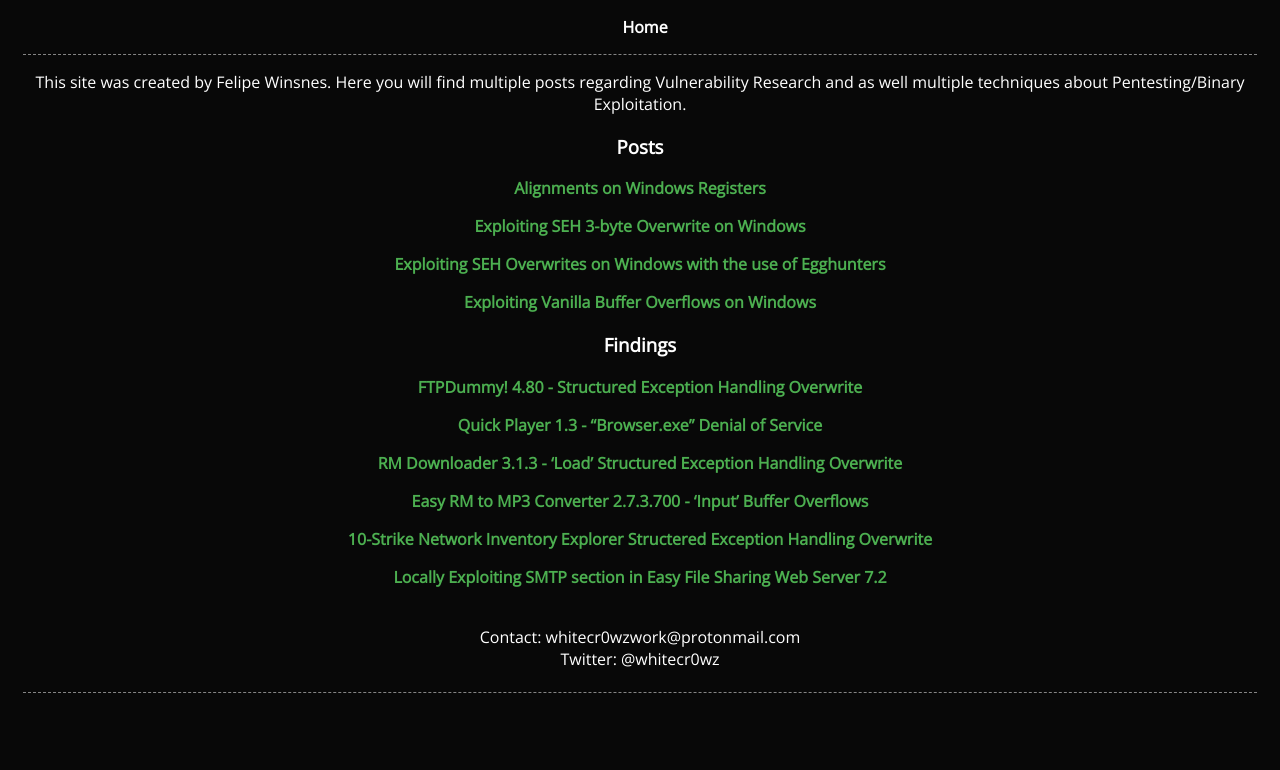
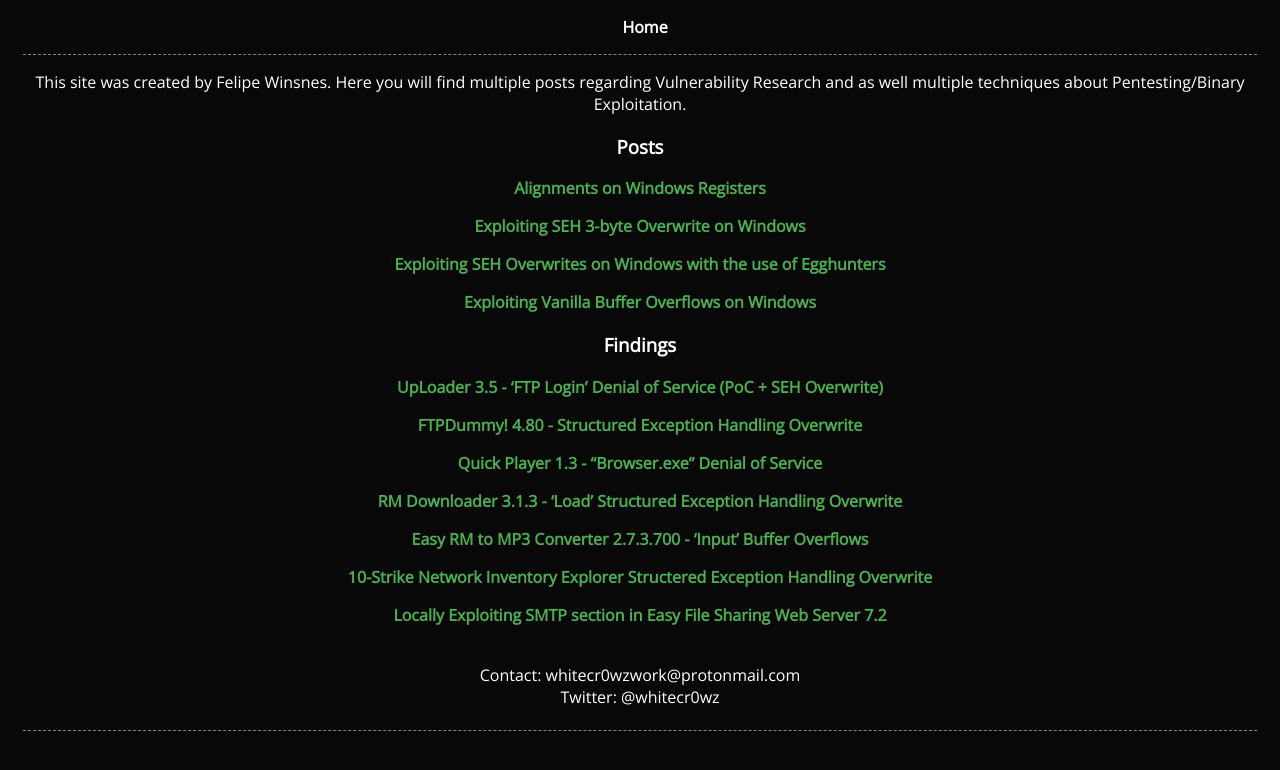
Before and after one commit to whitecr0wz/whitecr0wz.github.io, a Jekyll site: the page built from index.md, in a window 1280 px wide. Shown: the top 770 px of the page. Built offline with Jekyll 4.4.1, drawn with Linux system fonts in a browser that asks for light colours.

Commit message:
Update index.md

```diff
--- a/index.md
+++ b/index.md
@@ -16,6 +16,8 @@
 
 
 ### Findings
+[UpLoader 3.5 - 'FTP Login' Denial of Service (PoC + SEH Overwrite)](https://whitecr0wz.github.io/posts/Uploader-SEH/)
+
 [FTPDummy! 4.80 - Structured Exception Handling Overwrite](https://whitecr0wz.github.io/posts/ftp-dummy/)
 
 [Quick Player 1.3 - "Browser.exe" Denial of Service](https://whitecr0wz.github.io/posts/Quick-Player-Browser-dos/)
```
